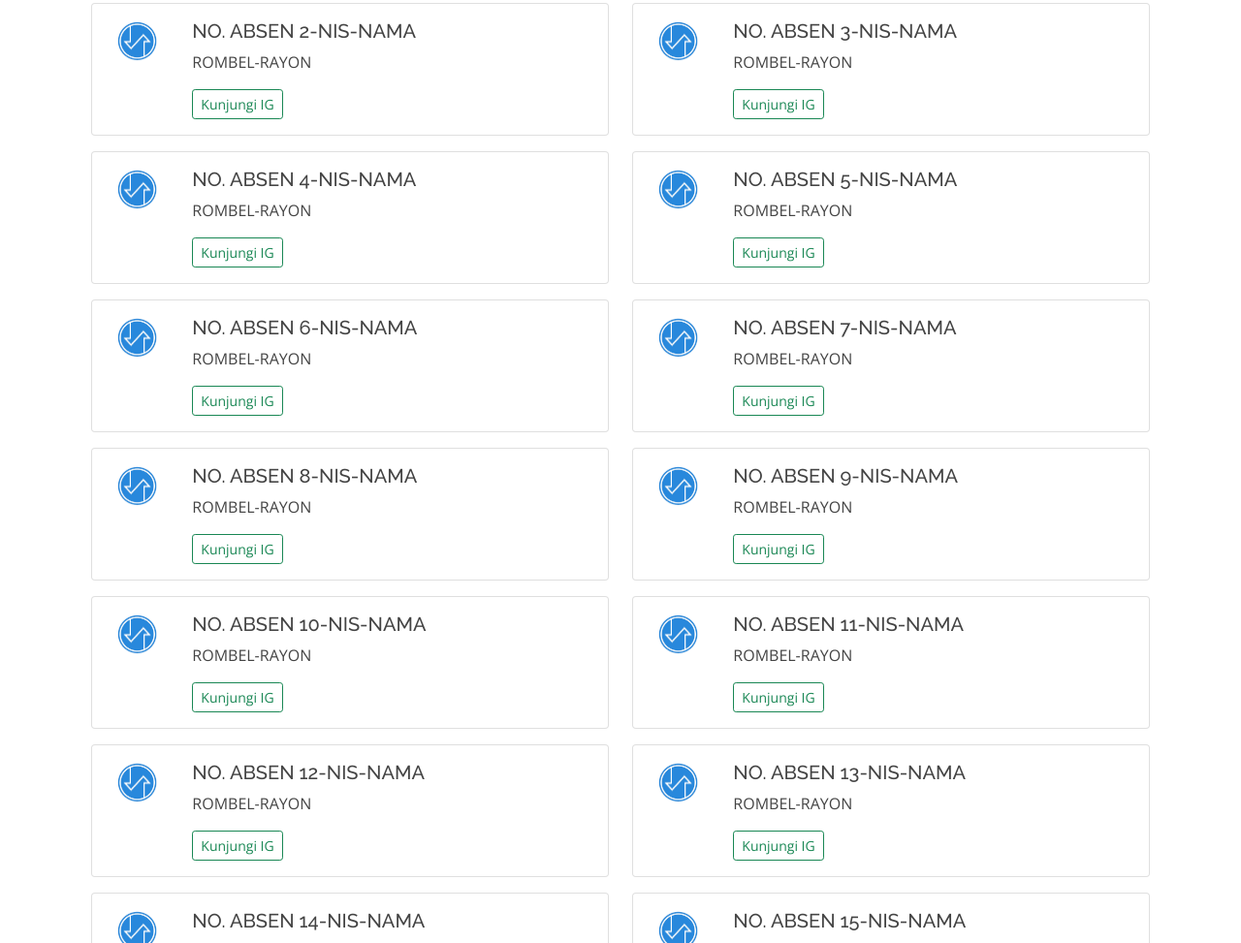
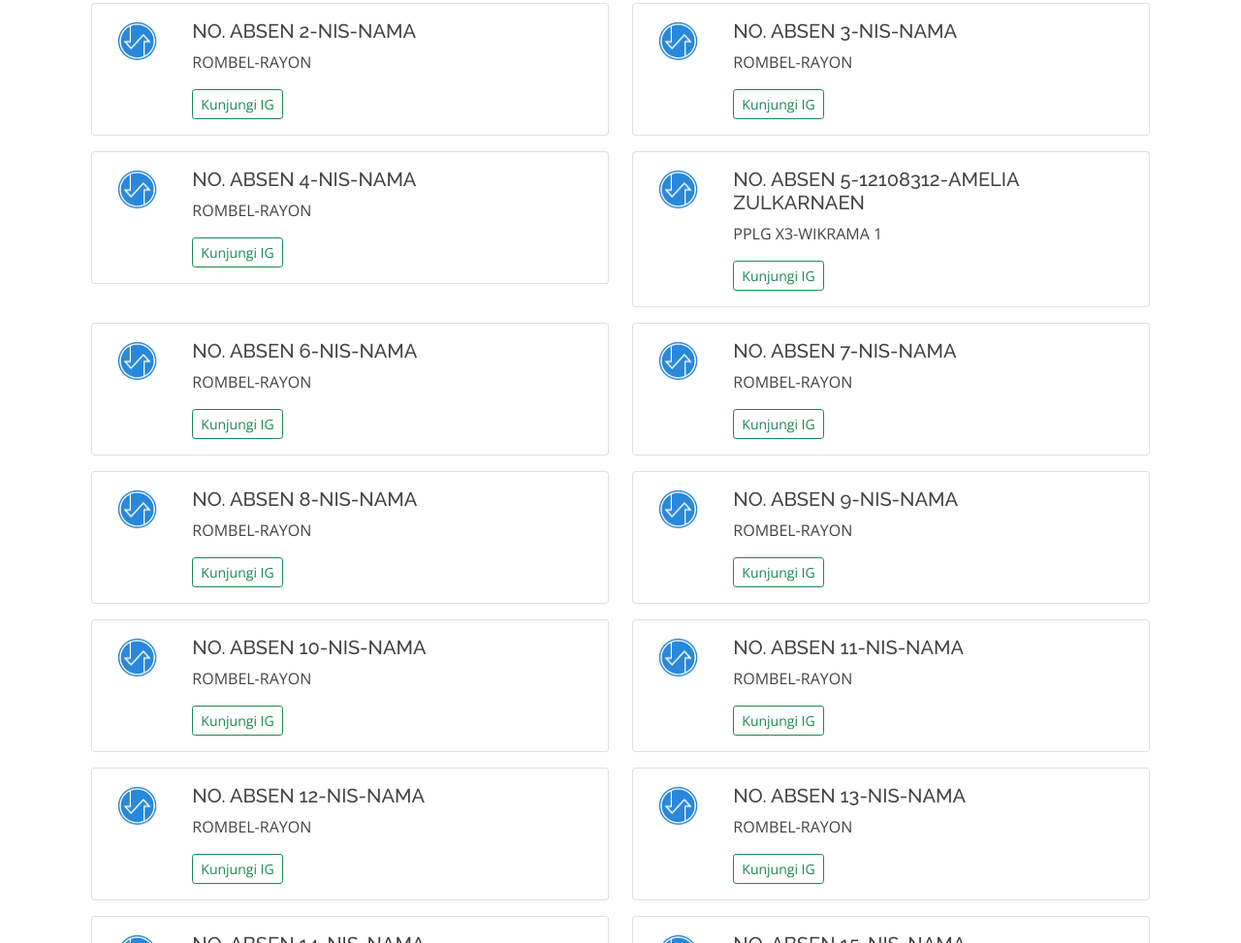
Before and after one commit to atjeprahmat/simulasi-git-pplg-2021, a plain HTML site: page index.html in a window 1280 px wide. Shown: the part 7861-8834 px from the top of the page at 97% size. Drawn offline with nearby package versions, Linux system fonts and the light colour scheme; files whose address does not match are found by name.

Commit message:
Perubahan Amelia PPLG X_3

```diff
--- a/index.html
+++ b/index.html
@@ -1486,9 +1486,9 @@
                                 <img src="assets/img/rpl1.png" class="img-fluid" alt="Logo">
                                </div>
                                <div class="col-10">
-                                   <h5 class="card-title">NO. ABSEN 5-NIS-NAMA</h5>
-                                   <p class="card-text">ROMBEL-RAYON</p>
-                                   <a href="https://www.instagram.com/......" class="btn btn-sm btn-outline-success" target="blank"><i class="mdi mdi-login"></i>Kunjungi IG</a>
+                                   <h5 class="card-title">NO. ABSEN 5-12108312-AMELIA ZULKARNAEN</h5>
+                                   <p class="card-text">PPLG X3-WIKRAMA 1</p>
+                                   <a href="https://www.instagram.com/ameliyayy_/" class="btn btn-sm btn-outline-success" target="blank"><i class="mdi mdi-login"></i>Kunjungi IG</a>
                                </div>
                            </div>
                           </div>
```
